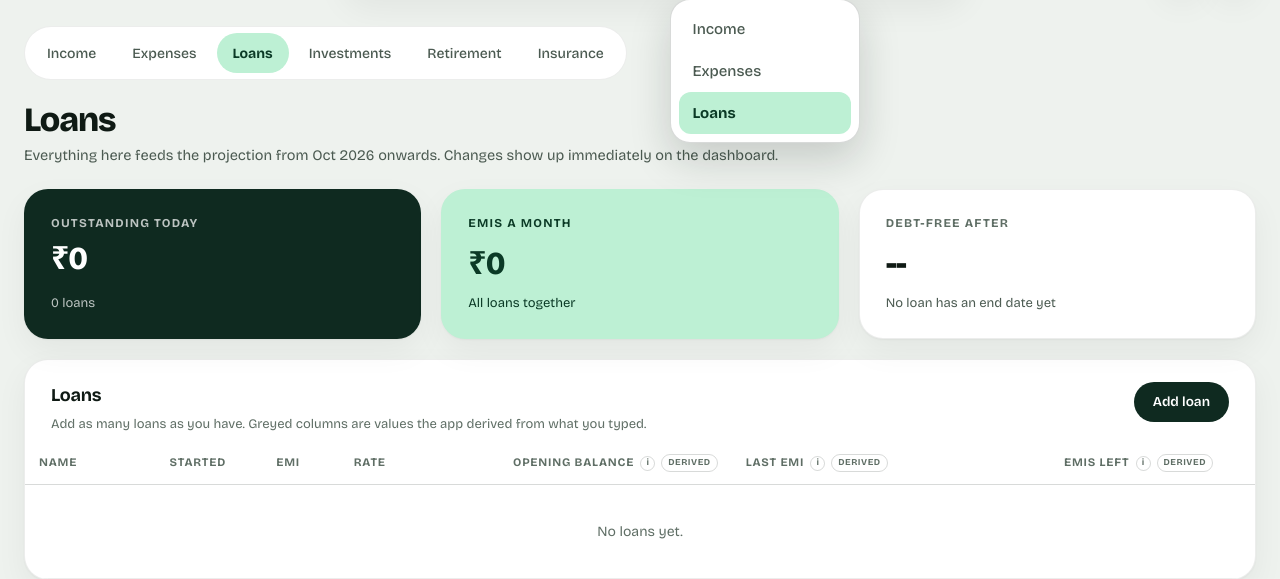
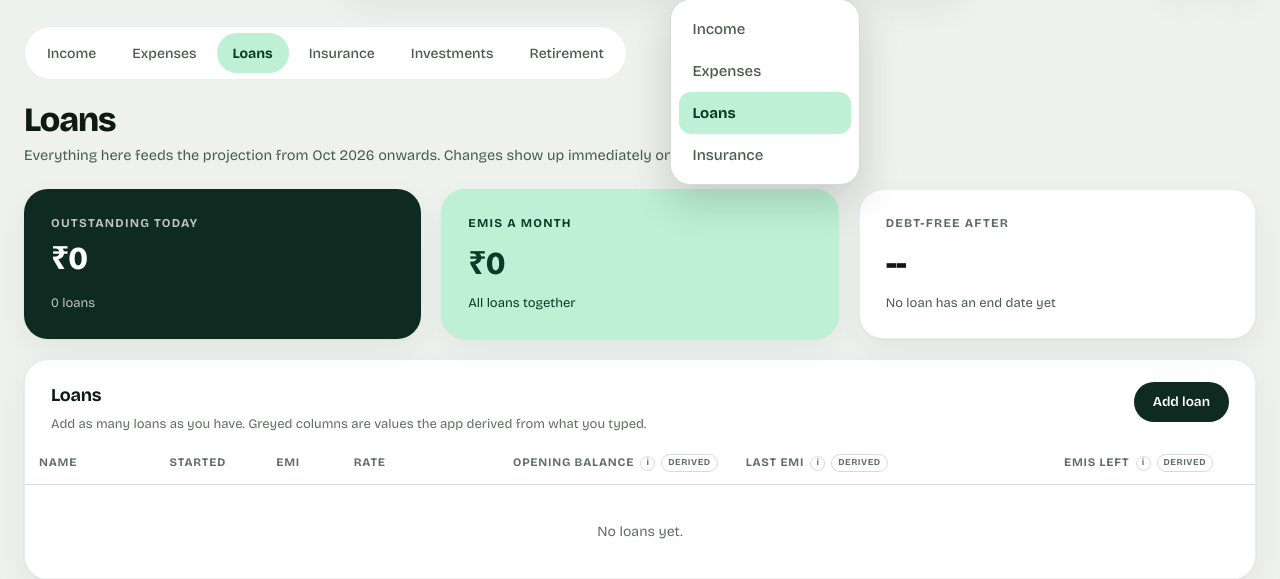
Before and after one commit to saish-dev/finance-planner, a Django app: page /loans/ in a window 1280 px wide, after a click on "Money". Shown: the part 74-653 px from the top of the page. Run offline with Django 5.2, Linux system fonts and the light colour scheme; tables that the repository leaves empty hold one stand-in row (values such as "Sample post"); data that the repository does not hold is empty; some libraries are stand-ins or nearby versions.

Commit message:
Group Insurance under Money, not Assets
Premiums are spending, not something you own; Assets is now Investments and Retirement.

Co-Authored-By: Claude Sonnet 5.5 <noreply@anthropic.com>

```diff
--- a/planner/templates/planner/base.html
+++ b/planner/templates/planner/base.html
@@ -46,20 +46,20 @@
       <a href="{% url 'dashboard' %}" class="{% if route == 'dashboard' %}active{% endif %}">Dashboard</a>
       <a href="{% url 'cashflow' %}" class="{% if route == 'cashflow' %}active{% endif %}">Cashflow</a>
       <a href="{% url 'summary' %}" class="{% if route == 'summary' %}active{% endif %}">Summary</a>
-      <details class="menu {% if page == 'income' or page == 'expenses' or page == 'loans' or route == 'loan_detail' %}active{% endif %}">
+      <details class="menu {% if page == 'income' or page == 'expenses' or page == 'loans' or page == 'insurance' or route == 'loan_detail' %}active{% endif %}">
         <summary>Money</summary>
         <div class="menu-list">
           <a href="{% url 'income' %}" class="{% if page == 'income' %}active{% endif %}">Income</a>
           <a href="{% url 'expenses' %}" class="{% if page == 'expenses' %}active{% endif %}">Expenses</a>
           <a href="{% url 'loans' %}" class="{% if page == 'loans' or route == 'loan_detail' %}active{% endif %}">Loans</a>
+          <a href="{% url 'insurance' %}" class="{% if page == 'insurance' %}active{% endif %}">Insurance</a>
         </div>
       </details>
-      <details class="menu {% if page == 'investments' or page == 'retirement' or page == 'insurance' %}active{% endif %}">
+      <details class="menu {% if page == 'investments' or page == 'retirement' %}active{% endif %}">
         <summary>Assets</summary>
         <div class="menu-list">
           <a href="{% url 'investments' %}" class="{% if page == 'investments' %}active{% endif %}">Investments</a>
           <a href="{% url 'retirement' %}" class="{% if page == 'retirement' %}active{% endif %}">Retirement</a>
-          <a href="{% url 'insurance' %}" class="{% if page == 'insurance' %}active{% endif %}">Insurance</a>
         </div>
       </details>
       <a href="{% url 'settings' %}" class="{% if route == 'settings' %}active{% endif %}">Settings</a>
@@ -100,10 +100,10 @@
     <a href="{% url 'cashflow' %}" class="{% if route == 'cashflow' or route == 'summary' %}active{% endif %}">
       <span class="tab-icon"><svg viewBox="0 0 24 24" fill="none" stroke="currentColor" stroke-width="1.8" stroke-linecap="round" stroke-linejoin="round"><path d="M4 19V5M4 19h16M8 15l4-5 3 3 5-7"/></svg></span>Cashflow
     </a>
-    <a href="{% url 'expenses' %}" class="{% if page == 'income' or page == 'expenses' or page == 'loans' or route == 'loan_detail' %}active{% endif %}">
+    <a href="{% url 'expenses' %}" class="{% if page == 'income' or page == 'expenses' or page == 'loans' or page == 'insurance' or route == 'loan_detail' %}active{% endif %}">
       <span class="tab-icon"><svg viewBox="0 0 24 24" fill="none" stroke="currentColor" stroke-width="1.8" stroke-linecap="round" stroke-linejoin="round"><rect x="3" y="6" width="18" height="13" rx="3"/><path d="M3 10h18M7 15h3"/></svg></span>Money
     </a>
-    <a href="{% url 'investments' %}" class="{% if page == 'investments' or page == 'retirement' or page == 'insurance' %}active{% endif %}">
+    <a href="{% url 'investments' %}" class="{% if page == 'investments' or page == 'retirement' %}active{% endif %}">
       <span class="tab-icon"><svg viewBox="0 0 24 24" fill="none" stroke="currentColor" stroke-width="1.8" stroke-linecap="round" stroke-linejoin="round"><path d="M4 17l5-6 4 3 7-9"/><path d="M15 5h5v5"/></svg></span>Assets
     </a>
     <a href="{% url 'settings' %}" class="{% if route == 'settings' %}active{% endif %}">
--- a/planner/templates/planner/data_page.html
+++ b/planner/templates/planner/data_page.html
@@ -7,9 +7,9 @@
     <a href="{% url 'income' %}" class="{% if page == 'income' %}active{% endif %}">Income</a>
     <a href="{% url 'expenses' %}" class="{% if page == 'expenses' %}active{% endif %}">Expenses</a>
     <a href="{% url 'loans' %}" class="{% if page == 'loans' %}active{% endif %}">Loans</a>
+    <a href="{% url 'insurance' %}" class="{% if page == 'insurance' %}active{% endif %}">Insurance</a>
     <a href="{% url 'investments' %}" class="{% if page == 'investments' %}active{% endif %}">Investments</a>
     <a href="{% url 'retirement' %}" class="{% if page == 'retirement' %}active{% endif %}">Retirement</a>
-    <a href="{% url 'insurance' %}" class="{% if page == 'insurance' %}active{% endif %}">Insurance</a>
   </nav>
 
   <div class="page-head">
```
Also changed, not shown: README.md.
